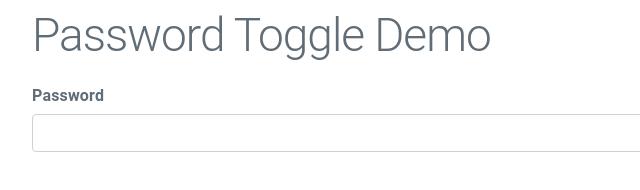
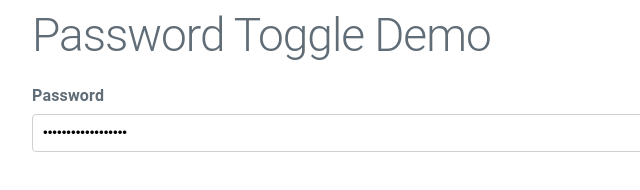
Before and after one commit to mladenilic/pwd_toggle, a website built with webpack: page index.html in a window 1280 px wide. Shown: the full height of the page, 228-868 px from the left. Built offline with nearby package versions, Linux system fonts and the light colour scheme.

Commit message:
Set password default value

```diff
--- a/index.html
+++ b/index.html
@@ -9,7 +9,7 @@
       <h1>Password Toggle Demo</h1>
       <div class="password-wrapper">
         <label for="password">Password</label>
-        <input type="password" name="password" id="password">
+        <input type="password" name="password" id="password" value="password toggle :)">
         <a href="#" id="password-toggle">Toggle Password</a>
       </div>
     </div>
```
